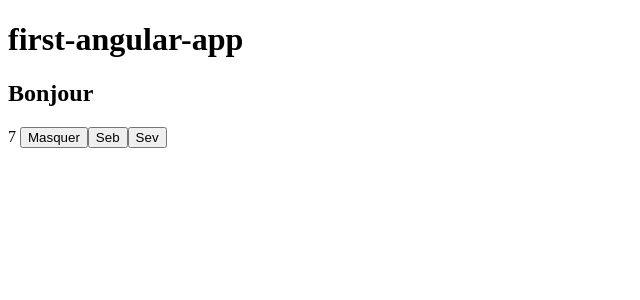
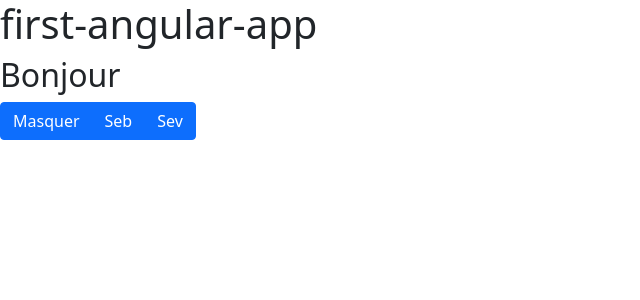
Before and after one commit to smaloron/first-angular-app, an Angular app: page / in a window 1280 px wide. Shown: the top 300 px of the page, without its empty margins (0-640 px from the left). Built offline with nearby package versions, Linux system fonts and the light colour scheme.

Commit message:
installation de Bootstrap

```diff
--- a/angular.json
+++ b/angular.json
@@ -24,7 +24,8 @@
               "src/assets"
             ],
             "styles": [
-              "src/styles.css"
+              "src/styles.css",
+              "node_modules/bootstrap/dist/css/bootstrap.min.css"
             ],
             "scripts": []
           },
--- a/package.json
+++ b/package.json
@@ -19,6 +19,7 @@
     "@angular/platform-browser": "~10.0.6",
     "@angular/platform-browser-dynamic": "~10.0.6",
     "@angular/router": "~10.0.6",
+    "bootstrap": "^5.1.3",
     "rxjs": "~6.5.5",
     "tslib": "^2.0.0",
     "zone.js": "~0.10.3"
@@ -27,9 +28,9 @@
     "@angular-devkit/build-angular": "~0.1000.5",
     "@angular/cli": "~10.0.5",
     "@angular/compiler-cli": "~10.0.6",
-    "@types/node": "^12.11.1",
     "@types/jasmine": "~3.8.0",
     "@types/jasminewd2": "~2.0.3",
+    "@types/node": "^12.11.1",
     "codelyzer": "^6.0.0",
     "jasmine-core": "~3.8.0",
     "jasmine-spec-reporter": "~5.0.0",
--- a/src/app/app.component.html
+++ b/src/app/app.component.html
@@ -1,10 +1,11 @@
 <h1 [hidden]="isHidden"> {{ title }} </h1>
 <h2>Bonjour {{ name }}</h2>
-{{ a + b }}
 
-<button (click)="buttonClick($event)">
+
+<div class="btn-group">
+<button class="btn btn-primary" (click)="buttonClick($event)">
   {{ isHidden?'Afficher':'Masquer' }}
 </button>
-
-<button (click)="setName('Seb')">Seb</button>
-<button (click)="setName('Sev')">Sev</button>
+<button class="btn btn-primary" (click)="setName('Seb')">Seb</button>
+<button class="btn btn-primary" (click)="setName('Sev')">Sev</button>
+</div>
```
Also changed, not shown: 1 other file (tests, documents, lock files or other folders).
